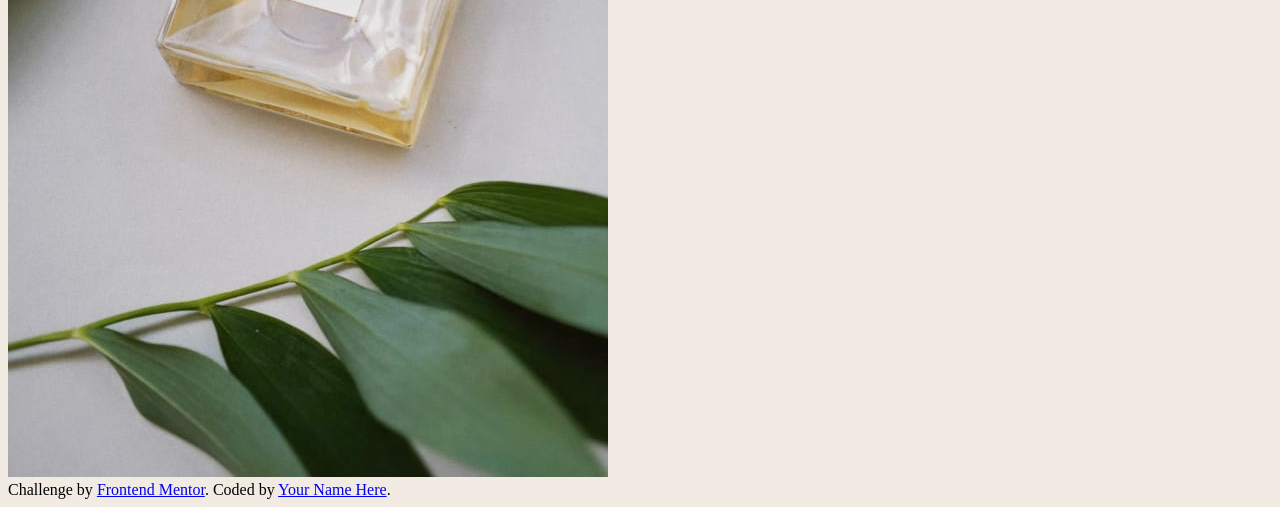
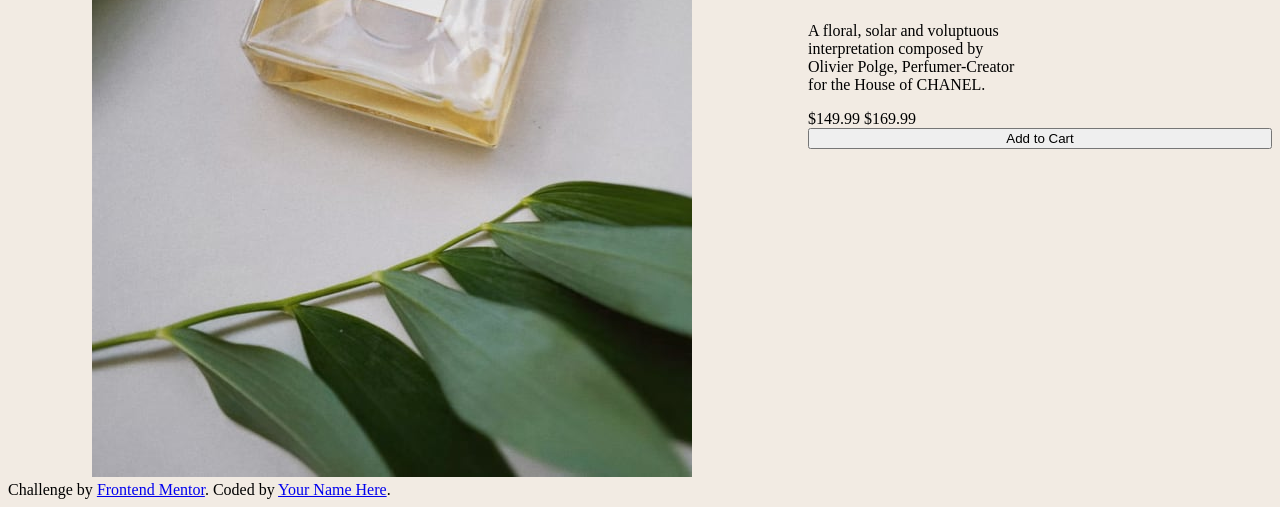
Before and after one commit to Rafaelfrb/productPreviewCardComponent, a plain HTML site: page index.html in a window 1280 px wide. Shown: the part 431-938 px from the top of the page. Drawn offline with Linux system fonts and the light colour scheme.

Commit message:
positioning elements

```diff
--- a/style.css
+++ b/style.css
@@ -4,6 +4,15 @@ body {
 
 .container {
     display: flex;
+    align-items: center;
+
+}
+
+.image {
+    display: block;
+    margin-left: auto;
+    margin-right: auto;
+    width: 50%;
 }
 
 .text {
```
